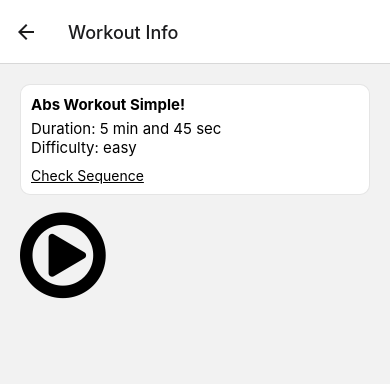
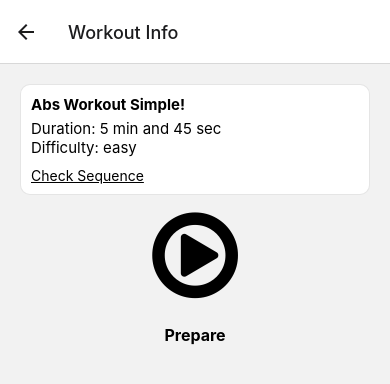
Before and after one commit to matan3sh/WorkoutApp, a React Native app: screen / in a window 390 px wide. Both pictures are taken after a click on the element 195 px from the left and 175 px from the top of the page. Shown: the top 384 px of the page. Built offline with nearby package versions, Linux system fonts and the light colour scheme.

Commit message:
Display countdown and sequence name

```diff
--- a/screens/WorkoutDetailScreen.tsx
+++ b/screens/WorkoutDetailScreen.tsx
@@ -48,6 +48,9 @@
     return null;
   }
 
+  const hasReachedEnd =
+    sequence.length === workout.sequence.length && countDown === 0;
+
   return (
     <View style={styles.container}>
       <WorkoutItem item={workout} childStyles={{ marginTop: 10 }}>
@@ -71,7 +74,7 @@
         </Modal>
       </WorkoutItem>
 
-      <View>
+      <View style={styles.centerView}>
         {sequence.length === 0 && (
           <FontAwesome
             name="play-circle-o"
@@ -82,9 +85,19 @@
 
         {sequence.length > 0 && countDown >= 0 && (
           <View>
-            <Text>{countDown}</Text>
+            <Text style={{ fontSize: 55 }}>{countDown}</Text>
           </View>
         )}
+      </View>
+
+      <View style={styles.sequenceItem}>
+        <Text style={styles.sequenceText}>
+          {sequence.length === 0
+            ? "Prepare"
+            : hasReachedEnd
+            ? "Great Job!"
+            : sequence[trackerIdx].name}
+        </Text>
       </View>
     </View>
   );
@@ -100,7 +113,17 @@
     marginBottom: 20,
     fontWeight: "bold",
   },
+  sequenceText: {
+    fontSize: 16,
+    fontWeight: "bold",
+  },
   sequenceItem: {
     alignItems: "center",
   },
+  centerView: {
+    flexDirection: "row",
+    justifyContent: "space-around",
+    alignItems: "center",
+    marginBottom: 20,
+  },
 });
```
